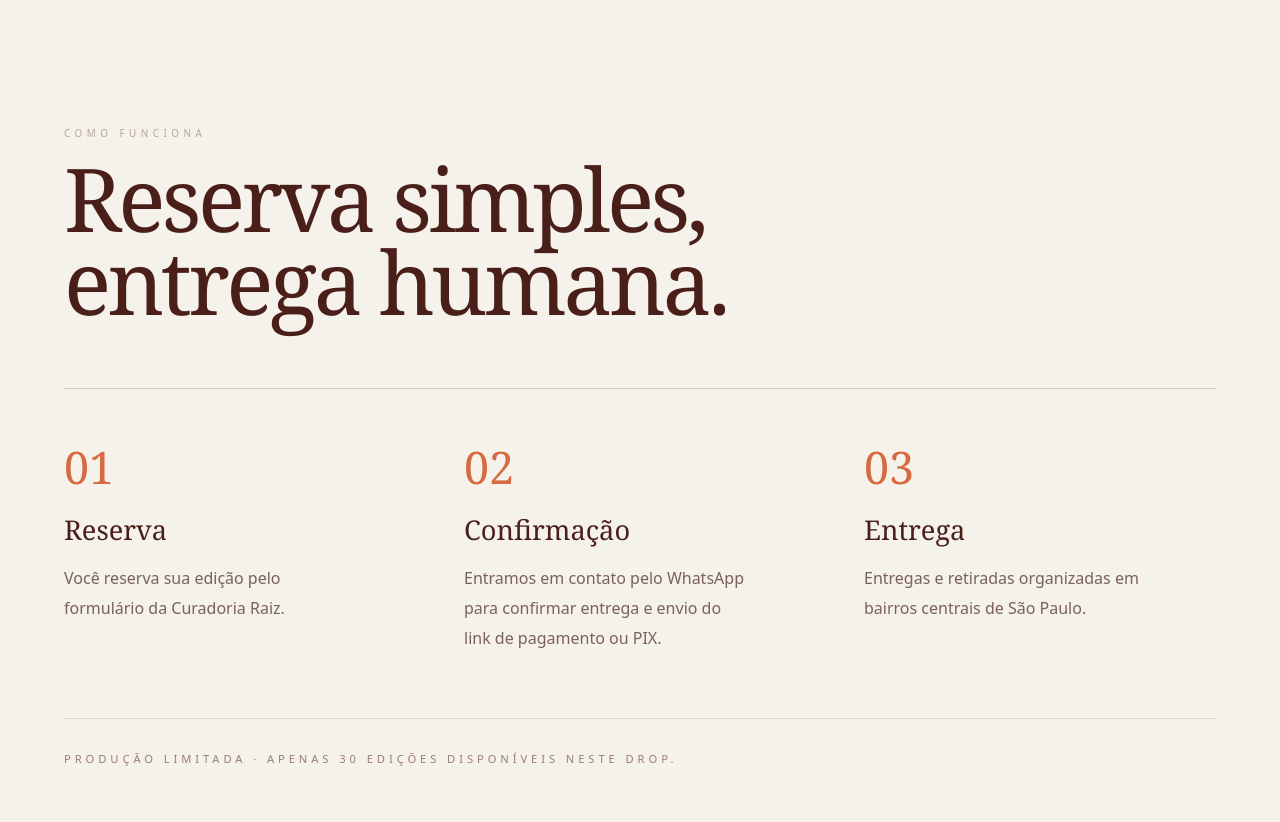
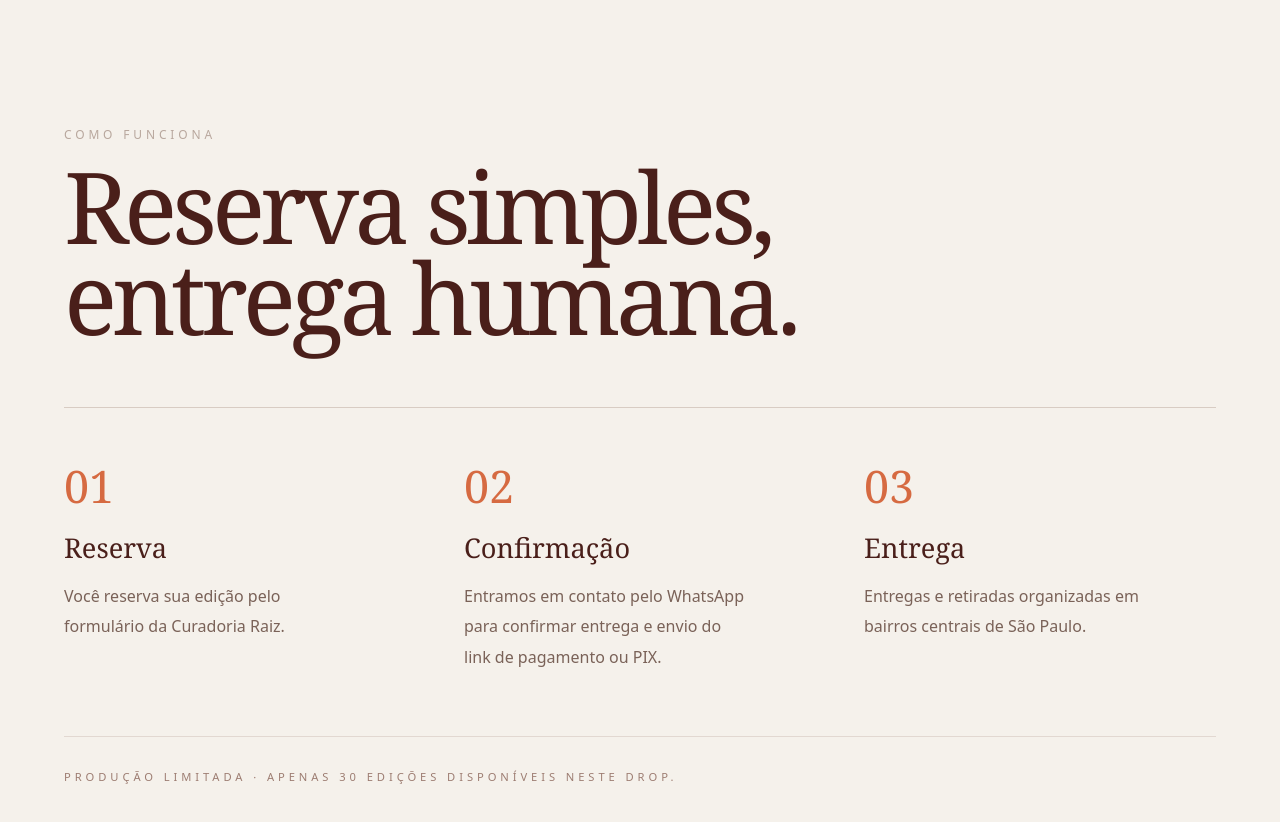
Before and after one commit to andretomazela-dev/curadoriaraiz, a Next.js app: page / in a window 1280 px wide. Shown: the part 4353-5175 px from the top of the page. Built offline with nearby package versions, Linux system fonts and the light colour scheme; a web font is replaced by a local one.

Commit message:
Update page.jsx

```diff
--- a/app/page.jsx
+++ b/app/page.jsx
@@ -605,14 +605,14 @@ export default function Home() {
   <div className="mx-auto max-w-[1180px]">
 
     <div className="mb-16">
-      <p className="mb-4 text-[0.62rem] uppercase tracking-[0.45em] text-[#B8A79D]">
-        Como funciona
-      </p>
+  <p className="mb-4 text-[11px] sm:text-[12px] uppercase tracking-[0.32em] text-[#B8A79D]">
+    Como funciona
+  </p>
 
-      <h2 className="max-w-[720px] font-serif text-[3rem] leading-[0.95] tracking-[-0.04em] text-[#4A1F1A] md:text-[5.5rem]">
-        Reserva simples, entrega humana.
-      </h2>
-    </div>
+  <h2 className="max-w-[760px] font-serif text-[3.5rem] leading-[0.92] tracking-[-0.05em] text-[#4A1F1A] md:text-[6.2rem]">
+    Reserva simples, entrega humana.
+  </h2>
+</div>
 
     <div className="grid gap-14 border-t border-[#D8CCC3] pt-14 md:grid-cols-3 md:gap-12">
 
```
